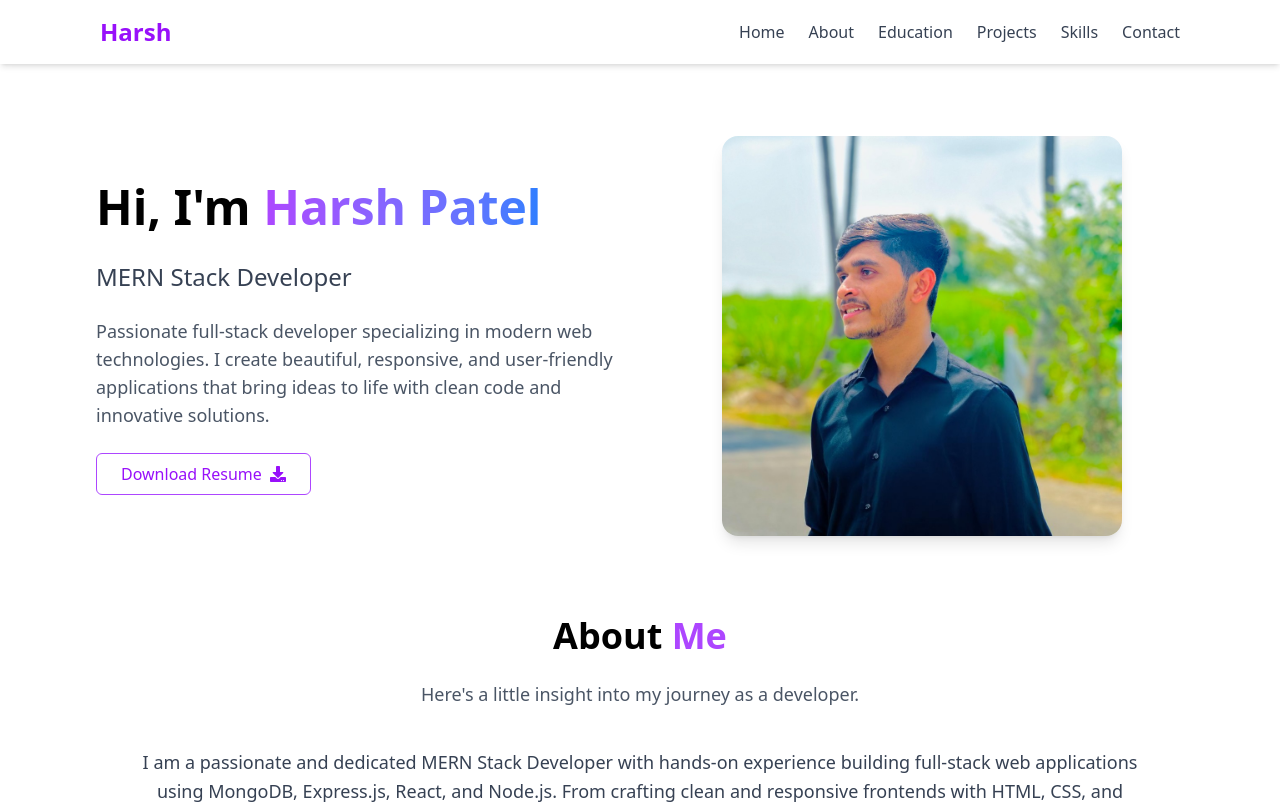
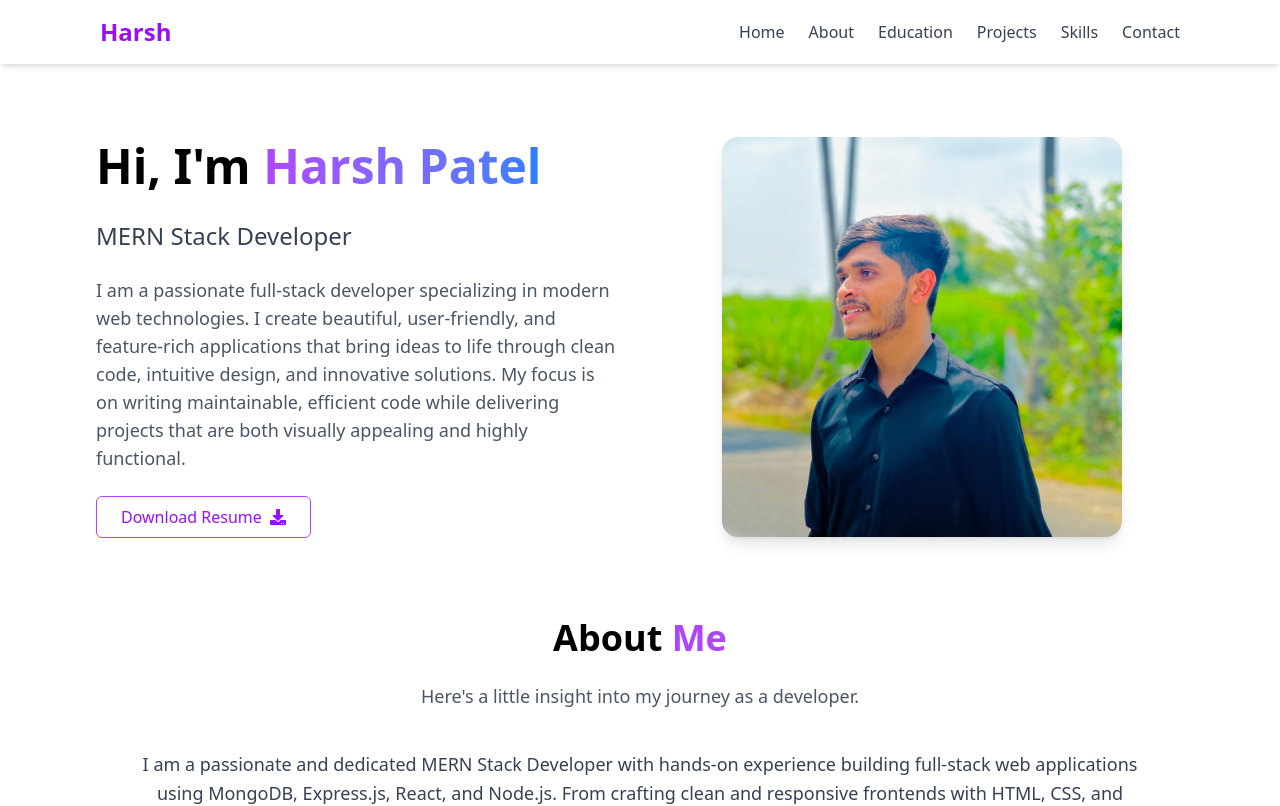
Before and after one commit to harsh15550/Portfolio, a React (Vite) app: page / in a window 1280 px wide. Shown: the top 806 px of the page. Built offline with nearby package versions, Linux system fonts and the light colour scheme.

Commit message:
insta update

```diff
--- a/src/Components/AboutMe.tsx
+++ b/src/Components/AboutMe.tsx
@@ -10,7 +10,7 @@ const AboutMe = () => {
           Here's a little insight into my journey as a developer.
         </p>
         <p className="text-gray-700 text-md leading-relaxed md:text-lg">
-          I am a passionate and dedicated MERN Stack Developer with hands-on experience building full-stack web applications using MongoDB, Express.js, React, and Node.js. From crafting clean and responsive frontends with HTML, CSS, and JavaScript, to building efficient and scalable backends, I enjoy every part of the development process. <br /><br />
+          I am a passionate and dedicated MERN Stack Developer with hands-on experience building full-stack web applications using MongoDB, Express.js, React, and Node.js. From crafting clean and responsive frontends with HTML, CSS, and JavaScript, to building efficient and scalable backends, I enjoy every part of the development process.  — although I have not yet worked on responsive design projects.<br /><br />
           Along with my MERN expertise, I am currently learning Java to expand my backend development skills and deepen my understanding of computer science fundamentals. I'm always looking for ways to grow by solving real-world problems, exploring new tools and frameworks, and contributing to meaningful projects. My ultimate goal is to create impactful digital experiences that are not only functional but also intuitive and engaging for users.
         </p>
       </div>
--- a/src/Components/Herosection.tsx
+++ b/src/Components/Herosection.tsx
@@ -18,9 +18,7 @@ const HeroSection = () => {
             MERN Stack Developer
           </h2>
           <p className="text-gray-600 text-base md:text-lg">
-        Passionate full-stack developer specializing in modern web technologies.
-        I create beautiful, responsive, and user-friendly applications that bring
-        ideas to life with clean code and innovative solutions.
+            I am a passionate full-stack developer specializing in modern web technologies. I create beautiful, user-friendly, and feature-rich applications that bring ideas to life through clean code, intuitive design, and innovative solutions. My focus is on writing maintainable, efficient code while delivering projects that are both visually appealing and highly functional.
           </p>
 
           <div className="flex flex-col sm:flex-row items-center justify-center md:justify-start gap-4">
```
Lines whose indentation alone changed are shown as unchanged.
